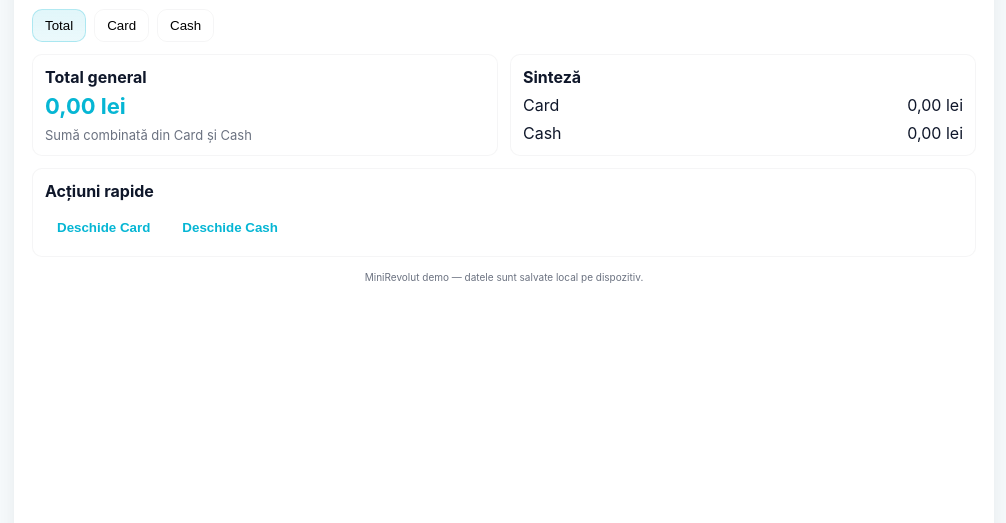
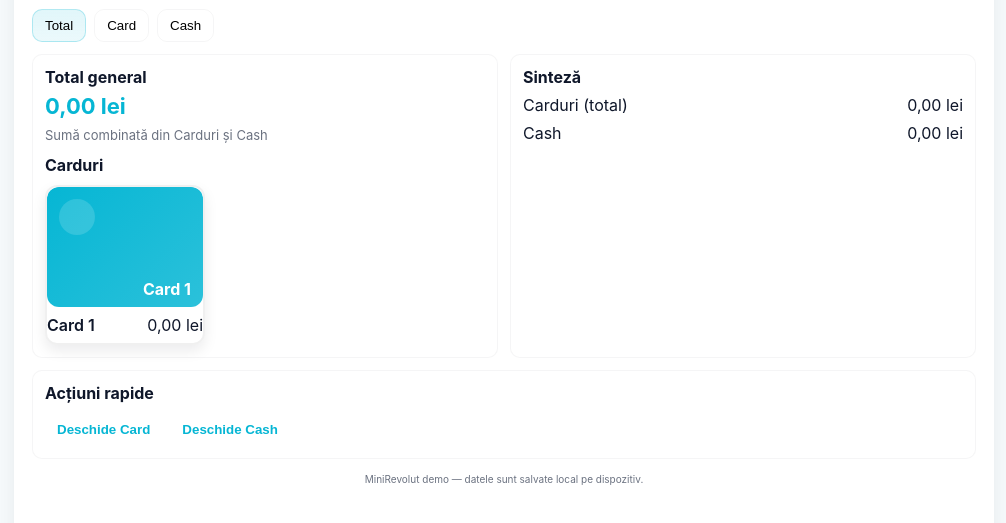
Before and after one commit to acostache577-max/Mini-Revolut, a plain HTML site: page index.html in a window 1280 px wide. Shown: the part 79-602 px from the top of the page, without its empty margins (136-1142 px from the left). Drawn offline with Linux system fonts and the light colour scheme.

Commit message:
Versiune 2.1.0

```diff
--- a/app.js
+++ b/app.js
@@ -1,124 +1,175 @@
-
 (() => {
   const qs = s => document.querySelector(s);
   const qsa = s => Array.from(document.querySelectorAll(s));
   const format = v => (Number(v)||0).toLocaleString('ro-RO',{minimumFractionDigits:2,maximumFractionDigits:2}) + ' lei';
-  const KEY = 'minirevolut_v3';
+  const KEY = 'minirevolut_v4';
 
-  // Pages
+  // Pages and nav
   const pages = { total: qs('#page-total'), card: qs('#page-card'), cash: qs('#page-cash') };
   const navButtons = qsa('.nav button');
 
   // Totals / summaries
   const totalAllEl = qs('#totalAll'); const totalAllBig = qs('#totalAllBig');
   const summaryCard = qs('#summaryCard'); const summaryCash = qs('#summaryCash');
-  const cardTotal = qs('#cardTotal'); const cashTotal = qs('#cashTotal');
+  const cardsSummary = qs('#cardsSummary');
 
-  // Card inputs/list
+  // Card management
+  const cardsList = qs('#cardsList'); const newCardTitle = qs('#newCardTitle'); const addCardBtn = qs('#addCardBtn');
+  const activeCardTitle = qs('#activeCardTitle'); const activeCardTotal = qs('#activeCardTotal');
   const cardAmount = qs('#cardAmount'); const cardSource = qs('#cardSource'); const cardNote = qs('#cardNote');
   const cardAdd = qs('#cardAdd'); const cardRemove = qs('#cardRemove'); const cardReset = qs('#cardReset');
   const cardList = qs('#cardList'); const cardExport = qs('#cardExport'); const cardClear = qs('#cardClear');
 
-  // Cash inputs/list
-  const cashAmount = qs('#cashAmount'); const cashSource = qs('#cashSource'); const cashNote = qs('#cashNote');
+  // Cash
+  const cashTotal = qs('#cashTotal'); const cashAmount = qs('#cashAmount'); const cashSource = qs('#cashSource'); const cashNote = qs('#cashNote');
   const cashAdd = qs('#cashAdd'); const cashRemove = qs('#cashRemove'); const cashReset = qs('#cashReset');
   const cashList = qs('#cashList'); const cashExport = qs('#cashExport'); const cashClear = qs('#cashClear');
 
-  // quick nav actions
   const goCard = qs('#goCard'); const goCash = qs('#goCash');
 
-  let state = { card: {tx:[]}, cash: {tx:[]}, page: 'total' };
+  let state = { cards: [], cash: {tx:[]}, page: 'total', activeCardId: null };
 
-  // Load / Save
+  // util
   function save(){ localStorage.setItem(KEY, JSON.stringify(state)); render(); }
   function load(){ try{ const v = localStorage.getItem(KEY); if(v) state = JSON.parse(v); }catch(e){} render(); }
 
-  function sumTx(acc){ return acc.tx.reduce((s,t)=>s+Number(t.amount||0),0); }
-  function totalAll(){ return sumTx(state.card) + sumTx(state.cash); }
+  function sumTx(list){ return list.reduce((s,t)=>s+Number(t.amount||0),0); }
+  function totalCards(){ return state.cards.reduce((s,c)=> s + sumTx(c.tx), 0); }
+  function totalAll(){ return totalCards() + sumTx(state.cash.tx); }
 
-  // Rendering
-  function render() {
-    // totals
+  // render
+  function render(){
     totalAllEl.textContent = format(totalAll());
     totalAllBig.textContent = format(totalAll());
-    summaryCard.textContent = format(sumTx(state.card));
-    summaryCash.textContent = format(sumTx(state.cash));
-    cardTotal.textContent = format(sumTx(state.card));
-    cashTotal.textContent = format(sumTx(state.cash));
+    summaryCard.textContent = format(totalCards());
+    summaryCash.textContent = format(sumTx(state.cash.tx));
 
-    // active page display
-    Object.keys(pages).forEach(p => { pages[p].style.display = (state.page === p) ? '' : 'none'; });
-    navButtons.forEach(b => b.classList.toggle('active', b.dataset.page === state.page));
+    // cards summary on total page
+    cardsSummary.innerHTML = '';
+    state.cards.forEach(c => {
+      const item = document.createElement('div'); item.className='card-item';
+      if(state.activeCardId === c.id) item.classList.add('active');
+      const preview = document.createElement('div'); preview.className='card-preview'; preview.style.background = 'linear-gradient(135deg, rgba(6,182,212,1), rgba(6,182,212,0.85))';
+      const dot = document.createElement('div'); dot.className='card-dot';
+      const title = document.createElement('div'); title.className='card-title'; title.textContent = c.title;
+      preview.appendChild(dot); preview.appendChild(title);
+      item.appendChild(preview);
+      const foot = document.createElement('div'); foot.style.padding='8px 0'; foot.innerHTML = '<div style="display:flex;justify-content:space-between"><div style="font-weight:600">'+c.title+'</div><div>'+format(sumTx(c.tx))+'</div></div>';
+      item.appendChild(foot);
+      item.addEventListener('click', ()=> { state.activeCardId = c.id; state.page='card'; save(); });
+      cardsSummary.appendChild(item);
+    });
+
+    // cards list on card page
+    cardsList.innerHTML = '';
+    state.cards.forEach(c => {
+      const item = document.createElement('div'); item.className='card-item';
+      if(state.activeCardId === c.id) item.classList.add('active');
+      const preview = document.createElement('div'); preview.className='card-preview'; preview.style.background = 'linear-gradient(135deg, rgba(6,182,212,1), rgba(6,182,212,0.85))';
+      const dot = document.createElement('div'); dot.className='card-dot';
+      const title = document.createElement('div'); title.className='card-title'; title.textContent = c.title;
+      preview.appendChild(dot); preview.appendChild(title);
+      item.appendChild(preview);
+      const foot = document.createElement('div'); foot.style.padding='8px 0'; foot.innerHTML = '<div style="display:flex;justify-content:space-between"><div style="font-weight:600">'+c.title+'</div><div>'+format(sumTx(c.tx))+'</div></div>';
+      const delBtn = document.createElement('button'); delBtn.className='btn btn-accent'; delBtn.textContent='Șterge'; delBtn.style.marginTop='6px';
+      delBtn.addEventListener('click', (e)=>{ e.stopPropagation(); if(confirm('Ștergi acest card și toate tranzacțiile sale?')) { state.cards = state.cards.filter(x=>x.id!==c.id); if(state.activeCardId===c.id) state.activeCardId = state.cards.length ? state.cards[0].id : null; save(); } });
+      foot.appendChild(delBtn);
+      item.appendChild(foot);
+      item.addEventListener('click', ()=> { state.activeCardId = c.id; save(); });
+      cardsList.appendChild(item);
+    });
+
+    // active card details
+    const active = state.cards.find(x=>x.id===state.activeCardId);
+    activeCardTitle.textContent = active ? active.title : 'N/A';
+    activeCardTotal.textContent = active ? format(sumTx(active.tx)) : format(0);
 
     // lists
-    renderList(cardList, state.card.tx, 'card');
-    renderList(cashList, state.cash.tx, 'cash');
+    renderList(cardList, active ? active.tx : [], 'card', state.activeCardId);
+    renderList(cashList, state.cash.tx, 'cash', null);
+    cardExport.disabled = !active || active.tx.length===0;
+    cardClear.disabled = !active || active.tx.length===0;
   }
 
-  function renderList(container, list, type){
+  function renderList(container, list, type, id){
     container.innerHTML = '';
     if(!list || list.length===0){ container.innerHTML = '<div class="small">Nicio tranzacție.</div>'; return; }
-    list.forEach(t => {
-      const div = document.createElement('div'); div.className = 'tx';
-      const left = document.createElement('div'); left.className = 'left';
-      const title = document.createElement('div'); title.className = 'title'; title.textContent = t.source + (t.note? ' — ' + t.note : '');
-      const meta = document.createElement('div'); meta.className = 'meta'; meta.textContent = t.date;
+    list.forEach(t=>{
+      const div = document.createElement('div'); div.className='tx';
+      const left = document.createElement('div'); left.className='left';
+      const title = document.createElement('div'); title.className='title'; title.textContent = t.source + (t.note ? ' — ' + t.note : '');
+      const meta = document.createElement('div'); meta.className='meta'; meta.textContent = t.date;
       left.appendChild(title); left.appendChild(meta);
       const right = document.createElement('div'); right.style.textAlign='right';
-      const amt = document.createElement('div'); amt.className = 'amt ' + (Number(t.amount) >= 0 ? 'plus' : 'minus'); amt.textContent = format(t.amount);
-      const del = document.createElement('button'); del.className = 'btn btn-accent'; del.textContent = 'Șterge';
-      del.addEventListener('click', ()=> { if(confirm('Ștergi această tranzacție?')) { deleteTx(type, t.id); } });
+      const amt = document.createElement('div'); amt.className='amt ' + (Number(t.amount)>=0 ? 'plus' : 'minus'); amt.textContent = format(t.amount);
+      const del = document.createElement('button'); del.className='btn btn-accent'; del.textContent='Șterge'; del.style.marginTop='6px';
+      del.addEventListener('click', ()=>{ if(confirm('Ștergi această tranzacție?')) { if(type==='card') deleteTxCard(id, t.id); else deleteTxCash(t.id); } });
       right.appendChild(amt); right.appendChild(del);
-      div.appendChild(left); div.appendChild(right);
-      container.appendChild(div);
+      div.appendChild(left); div.appendChild(right); container.appendChild(div);
     });
   }
 
-  function addTx(type, amount, source, note){
-    if(!amount || isNaN(amount)) { alert('Introdu o sumă validă.'); return; }
-    const tx = { id: Date.now() + Math.random().toString(36).slice(2,6), amount: Number(Number(amount).toFixed(2)), source: source||'(fără sursă)', note: note||'', date: new Date().toLocaleString() };
-    state[type].tx.unshift(tx);
+  function addCard(title){
+    const t = title && title.trim() ? title.trim() : 'Card ' + (state.cards.length+1);
+    const card = { id: 'c_' + Date.now().toString(36), title: t, tx: [] };
+    state.cards.push(card);
+    state.activeCardId = card.id;
     save();
   }
-  function deleteTx(type, id){
-    state[type].tx = state[type].tx.filter(t=>t.id!==id);
-    save();
+
+  function addTxCard(amount, source, note){
+    const active = state.cards.find(x=>x.id===state.activeCardId);
+    if(!active){ alert('Alege mai întâi un card sau adaugă unul.'); return; }
+    if(!amount || isNaN(amount)){ alert('Sumă invalidă'); return; }
+    const tx = { id: Date.now() + Math.random().toString(36).slice(2,6), amount: Number(Number(amount).toFixed(2)), source: source||'(fără sursă)', note: note||'', date: new Date().toLocaleString() };
+    active.tx.unshift(tx); save();
   }
-  function clearAll(type){
-    if(!confirm('Ștergi toate tranzacțiile din acest cont?')) return;
-    state[type].tx = []; save();
+  function deleteTxCard(cardId, txId){
+    const card = state.cards.find(x=>x.id===cardId);
+    if(!card) return;
+    card.tx = card.tx.filter(t=>t.id!==txId); save();
   }
-  function exportCSV(type){
-    const list = state[type].tx;
+  function clearCard(cardId){ if(!confirm('Ștergi toate tranzacțiile acestui card?')) return; const card = state.cards.find(x=>x.id===cardId); if(!card) return; card.tx = []; save(); }
+
+  // cash
+  function addTxCash(amount, source, note){
+    if(!amount || isNaN(amount)){ alert('Sumă invalidă'); return; }
+    const tx = { id: Date.now() + Math.random().toString(36).slice(2,6), amount: Number(Number(amount).toFixed(2)), source: source||'(fără sursă)', note: note||'', date: new Date().toLocaleString() };
+    state.cash.tx.unshift(tx); save();
+  }
+  function deleteTxCash(txId){ state.cash.tx = state.cash.tx.filter(t=>t.id!==txId); save(); }
+  function clearCash(){ if(!confirm('Ștergi toate tranzacțiile Cash?')) return; state.cash.tx = []; save(); }
+
+  // export
+  function exportCSVList(list, name){
     if(!list || list.length===0){ alert('Nu există tranzacții pentru export.'); return; }
     const rows = [['id','date','amount','source','note'], ...list.map(t=>[t.id,t.date,t.amount,t.source,t.note])];
     const csv = rows.map(r=> r.map(c => '"' + String(c).replace(/"/g,'""') + '"').join(',')).join('\n');
-    const blob = new Blob([csv], {type: 'text/csv;charset=utf-8;'});
-    const url = URL.createObjectURL(blob); const a = document.createElement('a'); a.href = url;
-    a.download = type + '-transactions-' + new Date().toISOString().slice(0,19).replace(/[:T]/g,'-') + '.csv'; a.click(); URL.revokeObjectURL(url);
+    const blob = new Blob([csv], {type:'text/csv;charset=utf-8;'}); const url = URL.createObjectURL(blob); const a = document.createElement('a'); a.href = url;
+    a.download = name + '-transactions-' + new Date().toISOString().slice(0,19).replace(/[:T]/g,'-') + '.csv'; a.click(); URL.revokeObjectURL(url);
   }
 
-  // Event bindings
-  qsa('.nav button').forEach(b => b.addEventListener('click', ()=> { state.page = b.dataset.page; save(); }));
-  qs('#goCard').addEventListener('click', ()=> { state.page='card'; save(); });
-  qs('#goCash').addEventListener('click', ()=> { state.page='cash'; save(); });
+  // events
+  navButtons.forEach(b=> b.addEventListener('click', ()=> { state.page = b.dataset.page; save(); }));
+  goCard.addEventListener('click', ()=> { state.page='card'; save(); }); goCash.addEventListener('click', ()=> { state.page='cash'; save(); });
 
-  // Card buttons
-  qs('#cardAdd').addEventListener('click', ()=> addTx('card', Number(qs('#cardAmount').value), qs('#cardSource').value.trim(), qs('#cardNote').value.trim()));
-  qs('#cardRemove').addEventListener('click', ()=> addTx('card', -Math.abs(Number(qs('#cardAmount').value)), qs('#cardSource').value.trim(), qs('#cardNote').value.trim()));
-  qs('#cardReset').addEventListener('click', ()=> { qs('#cardAmount').value=''; qs('#cardSource').value=''; qs('#cardNote').value=''; });
-  qs('#cardClear').addEventListener('click', ()=> clearAll('card'));
-  qs('#cardExport').addEventListener('click', ()=> exportCSV('card'));
+  addCardBtn.addEventListener('click', ()=> { addCard(newCardTitle.value); newCardTitle.value=''; });
+  cardAdd.addEventListener('click', ()=> addTxCard(Number(cardAmount.value), cardSource.value.trim(), cardNote.value.trim()));
+  cardRemove.addEventListener('click', ()=> addTxCard(-Math.abs(Number(cardAmount.value)), cardSource.value.trim(), cardNote.value.trim()));
+  cardReset.addEventListener('click', ()=> { cardAmount.value=''; cardSource.value=''; cardNote.value=''; });
+  cardClear.addEventListener('click', ()=> { if(state.activeCardId) clearCard(state.activeCardId); });
 
-  // Cash buttons
-  qs('#cashAdd').addEventListener('click', ()=> addTx('cash', Number(qs('#cashAmount').value), qs('#cashSource').value.trim(), qs('#cashNote').value.trim()));
-  qs('#cashRemove').addEventListener('click', ()=> addTx('cash', -Math.abs(Number(qs('#cashAmount').value)), qs('#cashSource').value.trim(), qs('#cashNote').value.trim()));
-  qs('#cashReset').addEventListener('click', ()=> { qs('#cashAmount').value=''; qs('#cashSource').value=''; qs('#cashNote').value=''; });
-  qs('#cashClear').addEventListener('click', ()=> clearAll('cash'));
-  qs('#cashExport').addEventListener('click', ()=> exportCSV('cash'));
+  cardExport.addEventListener('click', ()=> { const c = state.cards.find(x=>x.id===state.activeCardId); if(c) exportCSVList(c.tx, c.title); });
 
-  // service worker registration (best effort)
+  cashAdd.addEventListener('click', ()=> addTxCash(Number(cashAmount.value), cashSource.value.trim(), cashNote.value.trim()));
+  cashRemove.addEventListener('click', ()=> addTxCash(-Math.abs(Number(cashAmount.value)), cashSource.value.trim(), cashNote.value.trim()));
+  cashReset.addEventListener('click', ()=> { cashAmount.value=''; cashSource.value=''; cashNote.value=''; });
+  cashClear.addEventListener('click', ()=> clearCash());
+  cashExport.addEventListener('click', ()=> exportCSVList(state.cash.tx, 'cash'));
+
   if('serviceWorker' in navigator){ navigator.serviceWorker.register('service-worker.js').catch(()=>{}); }
 
-  load();
+  // initialize with a default card if none
+  function ensureDefault(){ if(state.cards.length===0){ state.cards.push({ id: 'c_default', title: 'Card 1', tx: [] }); state.activeCardId = 'c_default'; save(); } }
+  load(); ensureDefault();
 })();
--- a/index.html
+++ b/index.html
@@ -21,7 +21,7 @@
     .small{font-size:13px;color:var(--muted)}
     .big-amount{font-weight:700;color:var(--accent);font-size:22px}
     .section-title{font-weight:700;margin-bottom:6px}
-    input[type="text"],input[type="number"]{width:100%;padding:9px;border-radius:8px;border:1px solid #e6edf2;font-size:14px;margin-top:6px}
+    input[type="text"],input[type="number"],select{width:100%;padding:9px;border-radius:8px;border:1px solid #e6edf2;font-size:14px;margin-top:6px}
     .controls{display:flex;gap:8px;margin-top:10px;flex-wrap:wrap}
     button.btn{cursor:pointer;border:0;padding:9px 12px;border-radius:10px;font-weight:600}
     .btn-primary{background:var(--accent);color:white}
@@ -35,7 +35,14 @@
     .amt.plus{color:var(--success);font-weight:700}
     .amt.minus{color:var(--danger);font-weight:700}
     footer{font-size:12px;color:var(--muted);text-align:center;margin-top:12px}
-    @media(max-width:800px){.grid{grid-template-columns:1fr}}
+    .card-preview{width:100%;height:120px;border-radius:12px;display:flex;align-items:flex-end;padding:12px;color:#fff;position:relative;overflow:hidden}
+    .card-title{position:absolute;right:12px;bottom:8px;font-weight:700}
+    .card-dot{position:absolute;left:12px;top:12px;width:36px;height:36px;border-radius:50%;background:rgba(255,255,255,0.15)}
+    .cards-list{display:flex;gap:10px;flex-wrap:wrap;margin-top:10px}
+    .card-item{width:160px;border-radius:12px;overflow:hidden;cursor:pointer;border:2px solid transparent}
+    .card-item.active{box-shadow:0 6px 14px rgba(2,6,23,0.08);border-color:rgba(0,0,0,0.06)}
+    .add-card{display:flex;align-items:center;justify-content:center;border:2px dashed rgba(6,182,212,0.25);border-radius:12px;background:transparent;height:120px;color:var(--accent);font-weight:700}
+    @media(max-width:800px){.grid{grid-template-columns:1fr} .card-item{width:48%}}
   </style>
   <link rel="icon" href="icon-192.svg">
 </head>
@@ -66,13 +73,15 @@
           <div class="card">
             <div class="section-title">Total general</div>
             <div class="big-amount" id="totalAllBig">0,00 lei</div>
-            <div class="small" style="margin-top:8px">Sumă combinată din Card și Cash</div>
+            <div class="small" style="margin-top:8px">Sumă combinată din Carduri și Cash</div>
+            <div class="section-title" style="margin-top:12px">Carduri</div>
+            <div id="cardsSummary" class="cards-list"></div>
           </div>
 
           <div class="card">
             <div class="section-title">Sinteză</div>
             <div style="display:flex;flex-direction:column;gap:8px;margin-top:8px">
-              <div style="display:flex;justify-content:space-between"><div>Card</div><div id="summaryCard">0,00 lei</div></div>
+              <div style="display:flex;justify-content:space-between"><div>Carduri (total)</div><div id="summaryCard">0,00 lei</div></div>
               <div style="display:flex;justify-content:space-between"><div>Cash</div><div id="summaryCash">0,00 lei</div></div>
             </div>
           </div>
@@ -89,9 +98,23 @@
 
       <!-- Card page -->
       <section id="page-card" style="display:none">
+        <div class="card">
+          <div style="display:flex;justify-content:space-between;align-items:center">
+            <div class="section-title">Carduri</div>
+            <div style="display:flex;gap:8px;align-items:center">
+              <input id="newCardTitle" placeholder="Nume card (ex: Principal)" style="padding:8px;border-radius:8px;border:1px solid #e6edf2" />
+              <button id="addCardBtn" class="btn btn-accent">+ Adaugă card</button>
+            </div>
+          </div>
+
+          <div id="cardsList" class="cards-list" style="margin-top:12px"></div>
+        </div>
+
+        <div style="height:12px"></div>
+
         <div class="grid">
           <div class="card">
-            <div class="section-title">Card — sold: <span id="cardTotal">0,00 lei</span></div>
+            <div class="section-title">Cont curent: <span id="activeCardTitle">N/A</span> — sold: <span id="activeCardTotal">0,00 lei</span></div>
             <label>Sumă (lei)</label><input id="cardAmount" type="number" step="0.01" placeholder="ex: 600.00" />
             <label>Sursă</label><input id="cardSource" type="text" placeholder="card, salariu..." />
             <label>Notă (opțional)</label><input id="cardNote" type="text" placeholder="ex: Plata, retragere..." />
--- a/service-worker.js
+++ b/service-worker.js
@@ -1,4 +1,3 @@
-
 const CACHE_NAME = 'minirevolut-v1';
 const FILES_TO_CACHE = ['.', 'index.html', 'app.js', 'manifest.json', 'icon-192.svg', 'icon-512.svg'];
 self.addEventListener('install', evt => { evt.waitUntil(caches.open(CACHE_NAME).then(cache => cache.addAll(FILES_TO_CACHE))); self.skipWaiting(); });
```
Also changed, not shown: manifest.json (added).
